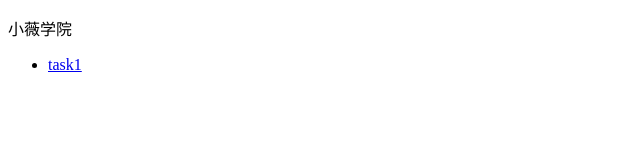
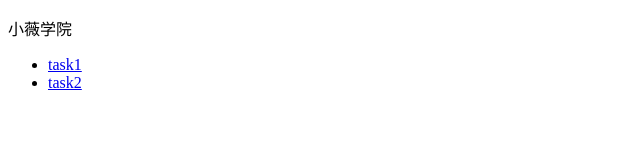
Before and after one commit to ycitsme/ife_2017spring, a plain HTML site: page index.html in a window 1280 px wide. Shown: the full height of the page, 0-640 px from the left. Drawn offline with Linux system fonts and the light colour scheme.

Commit message:
update index

```diff
--- a/index.html
+++ b/index.html
@@ -9,6 +9,7 @@
             <p>小薇学院</p>
             <ul>
                 <li><a href = "小薇学院/task_1_1_1.html">task1</a></li>
+                <li><a href = "小薇学院/task_1_2_1.html">task2</a></li>
             </ul>
 
         </nav>
```
